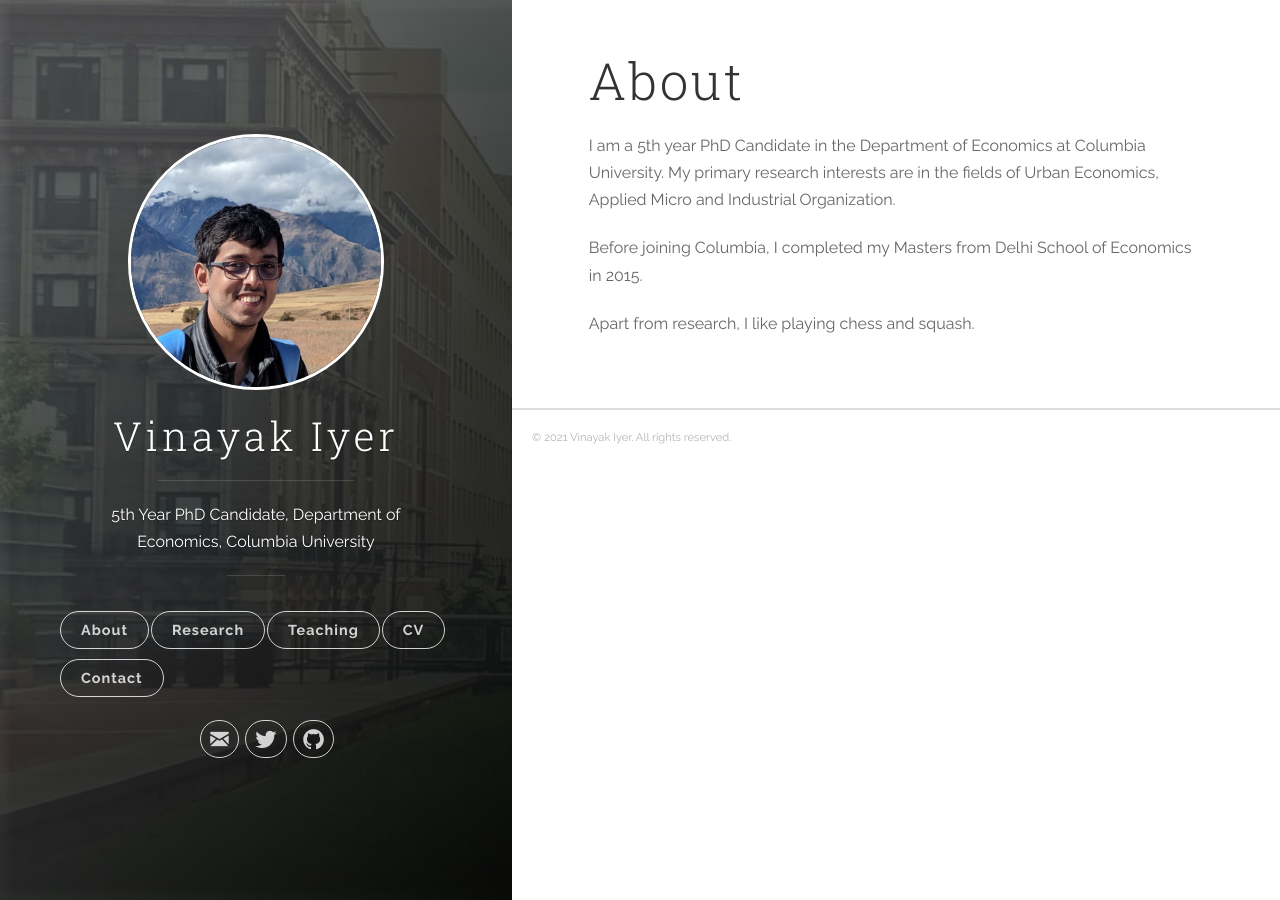
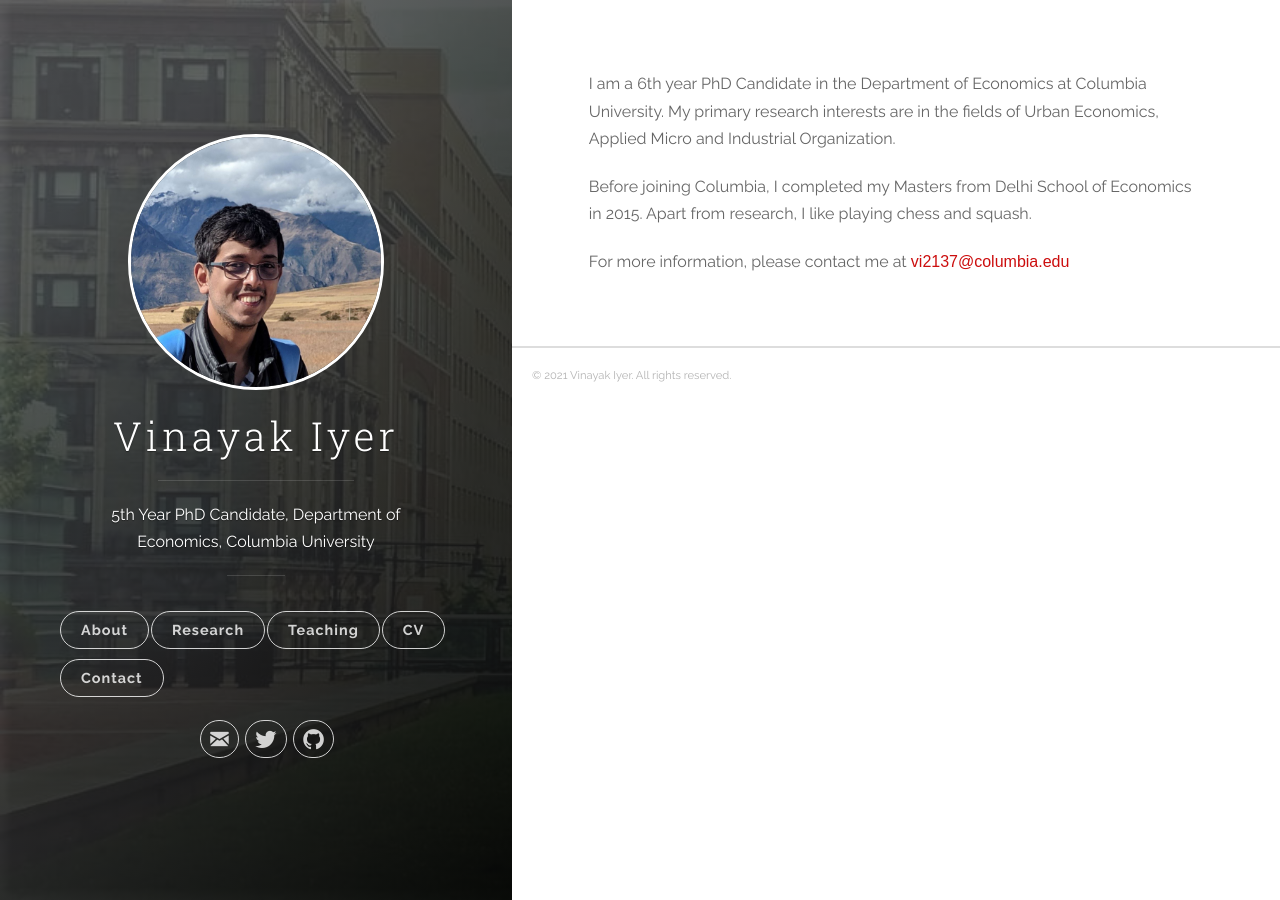
Before and after one commit to vinayakiyer/vinayakiyer.github.io, a Jekyll site: the page built from _posts/2018-06-14-about.markdown, in a window 1280 px wide. Built offline with Jekyll 4.4.1, drawn with Linux system fonts in a browser that asks for light colours.

Commit message:
Update 2018-06-14-about.markdown

```diff
--- a/_posts/2018-06-14-about.markdown
+++ b/_posts/2018-06-14-about.markdown
@@ -1,10 +1,10 @@
 ---
-title:  "About"
+title:  " "
 categories: [jekyll]
 tags: [jekyll]
 ---
-I am a 5th year PhD Candidate in the Department of Economics at Columbia University. My primary research interests are in the fields of Urban Economics, Applied Micro and Industrial Organization.
+I am a 6th year PhD Candidate in the Department of Economics at Columbia University. My primary research interests are in the fields of Urban Economics, Applied Micro and Industrial Organization.
 
-Before joining Columbia, I completed my Masters from Delhi School of Economics in 2015.
+Before joining Columbia, I completed my Masters from Delhi School of Economics in 2015. Apart from research, I like playing chess and squash.
 
-Apart from research, I like playing chess and squash.
+For more information, please contact me at <a href="mailto:{{ site.author.email }}" title="Email {{ site.author.email }}" target="_blank"><b><font face="Arial" color="#cc0e0e">vi2137@columbia.edu</font></b></a>
```
